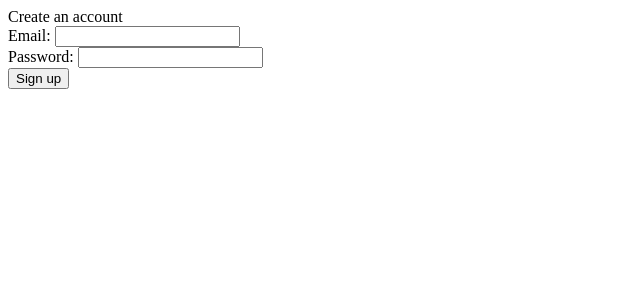
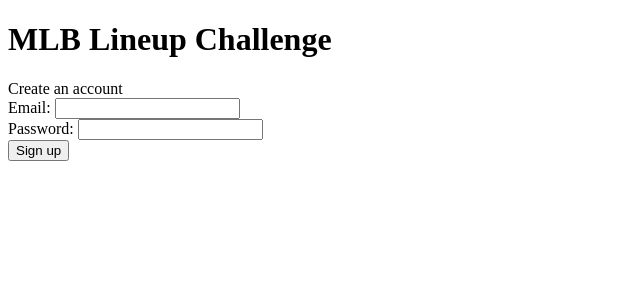
Before and after one commit to jcoteeeeee/MLB-Lineup-Challenge, a React (Vite) app in the folder client/: page /signup in a window 1280 px wide. Shown: the top 300 px of the page, without its empty margins (0-640 px from the left). Built offline with nearby package versions, Linux system fonts and the light colour scheme; no server answers.

Commit message:
created header component

```diff
--- a/client/src/components/Header.jsx
+++ b/client/src/components/Header.jsx
@@ -0,0 +1,9 @@
+const Header = () => {
+    return(
+        <div>
+            <h1>MLB Lineup Challenge</h1>
+        </div>
+    )
+}
+
+export default Header
--- a/client/src/components/Homepage.jsx
+++ b/client/src/components/Homepage.jsx
@@ -1,10 +1,11 @@
 import Login from './Login'
+import Header from './Header'
 
 const Homepage = ( {signupClick, handleLoginSubmit } ) => {
     return(
         <div>
             <div id='title'>
-                <h1>MLB Lineup Challenge</h1>
+                <Header/>
             </div>
 
             <div>
--- a/client/src/components/PlayerPage.jsx
+++ b/client/src/components/PlayerPage.jsx
@@ -1,10 +1,14 @@
 // import { useEffect, useState } from 'react'
 import AllPlayers from './AllPlayers'
+import Header from './Header'
 
 const PlayerPage = ( {players, coins, handleOnClick, viewTeamClick } ) => {
 
     return(
         <div>
+            <div>
+                <Header/>
+            </div>
             <div>
                 <h3>{coins} 🪙</h3>
             </div>
--- a/client/src/components/Signup.jsx
+++ b/client/src/components/Signup.jsx
@@ -1,6 +1,12 @@
+import Header from './Header'
+
 const Signup = ( {handleSignupSubmit} ) => {
 
     return(
+        <div>
+            <div>
+                <Header/>
+            </div>
             <div id='signup-form'>
                 <form onSubmit={handleSignupSubmit}>Create an account
                     <br/>
@@ -13,6 +19,7 @@
                     <button>Sign up</button>
                 </form>
             </div>
+        </div>
     )
 }
 
--- a/client/src/components/TeamPage.jsx
+++ b/client/src/components/TeamPage.jsx
@@ -1,7 +1,12 @@
+import Header from './Header'
+
 const TeamPage = ( {team}) => {
     console.log(team)
     return(
         <div>
+            <div>
+                <Header/>
+            </div>
             <div>
                 <img src='./photos/field.png'/>
             </div>
```
Lines whose indentation alone changed are shown as unchanged.
